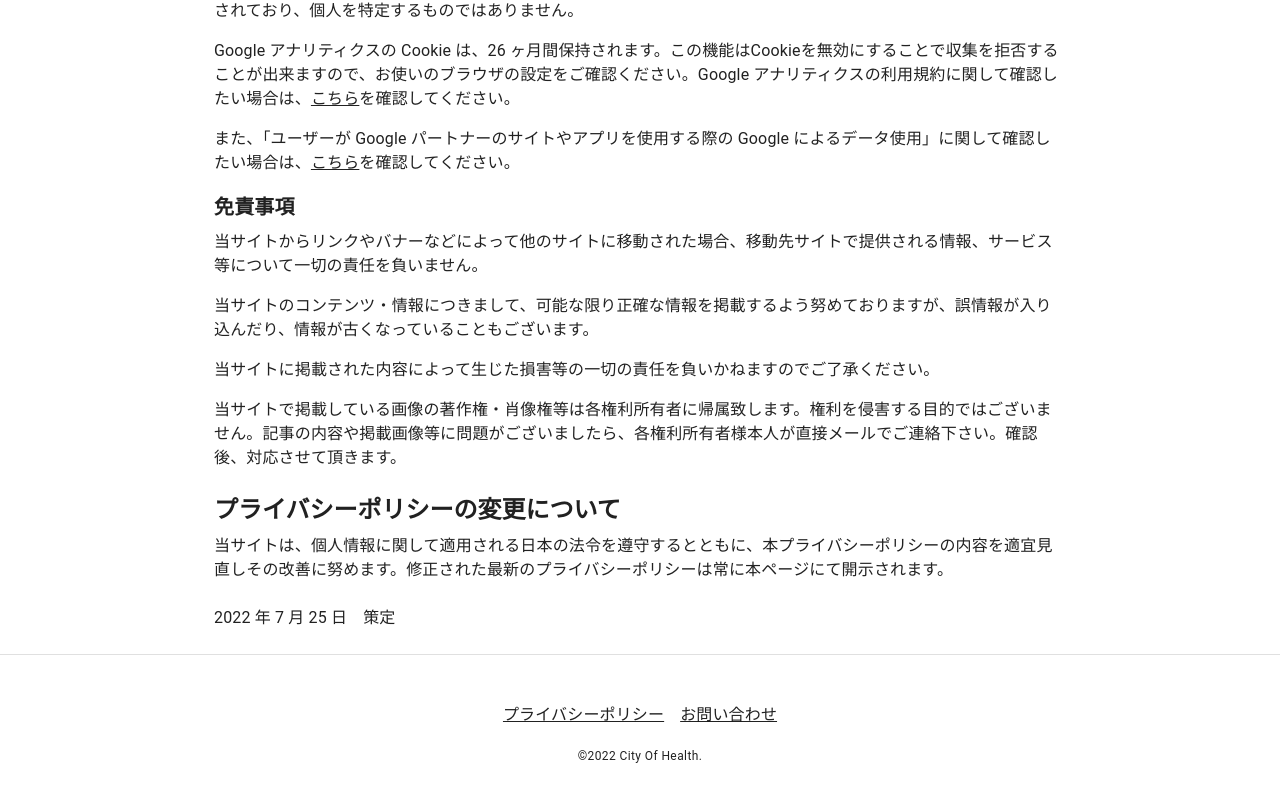
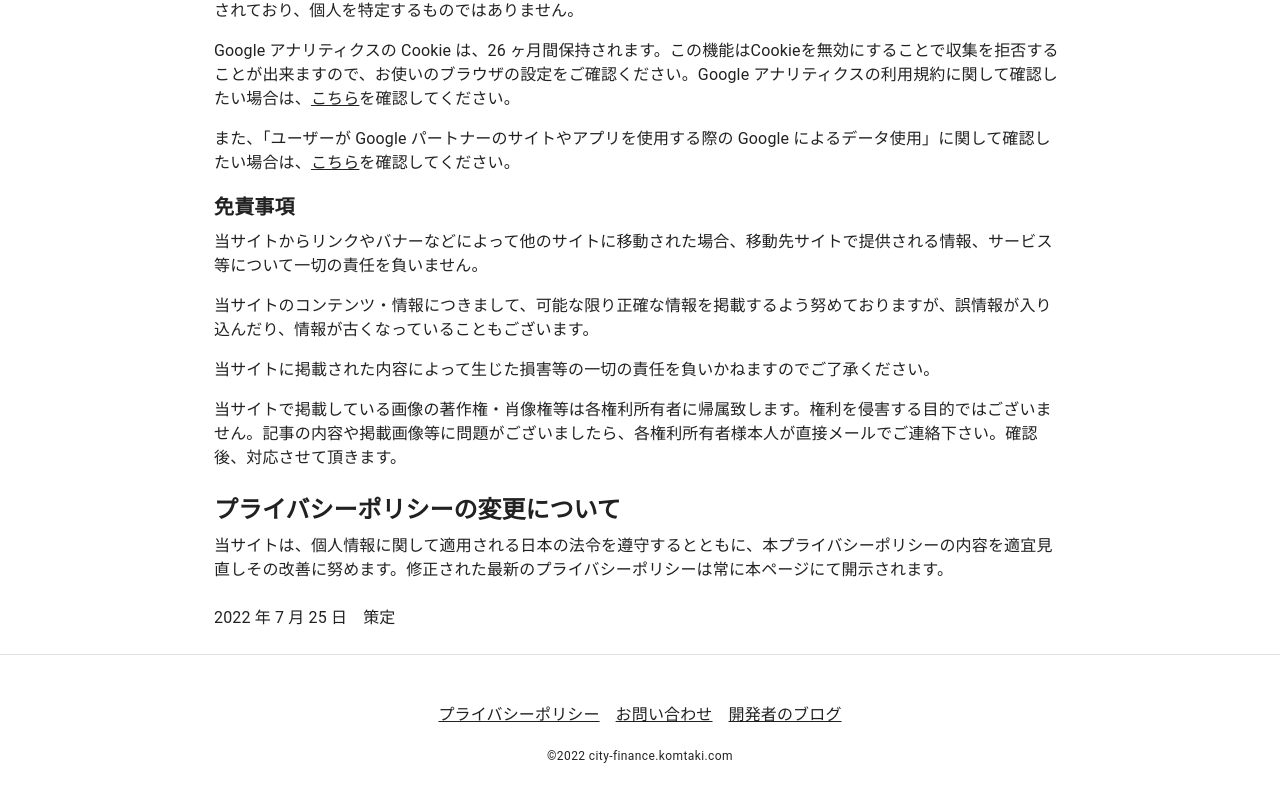
Before and after one commit to komtaki/city-of-health, a Next.js app: page /privacy in a window 1280 px wide. Shown: the part 737-1538 px from the top of the page. Built offline with nearby package versions, Linux system fonts and the light colour scheme; no server answers.

Commit message:
feat: 開発者のブログリンクを追加

```diff
--- a/src/components/uiParts/Footer/index.tsx
+++ b/src/components/uiParts/Footer/index.tsx
@@ -32,8 +32,17 @@ const Footer = () => {
             </a>
           </Typography>
         </Grid>
+        <Grid item>
+          <Typography variant="body1">
+            <a href="https://www.komtaki.com" target="_blank">
+              開発者のブログ
+            </a>
+          </Typography>
+        </Grid>
         <Grid item xs={12} className={classes['footer__copyright']}>
-          <Typography variant="caption">©2022 City Of Health.</Typography>
+          <Typography variant="caption">
+            ©2022 city-finance.komtaki.com
+          </Typography>
         </Grid>
       </Grid>
     </footer>
```
